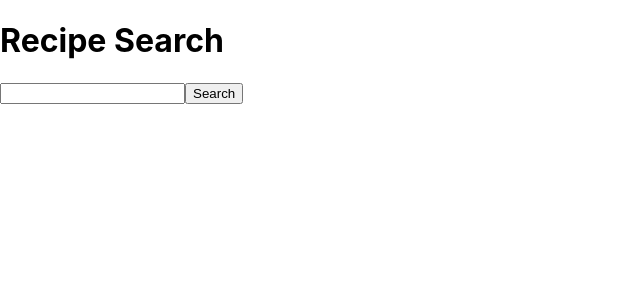
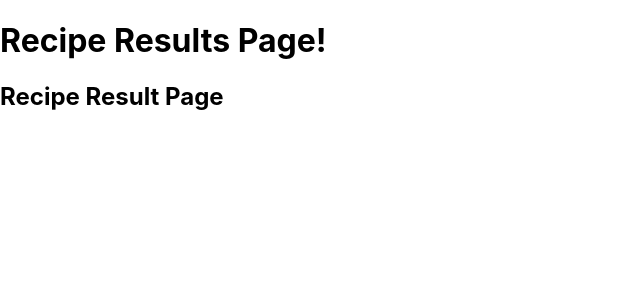
Before and after one commit to Jeffuz/Pantry-Pals, a React (Create React App) app in the folder flask-server/client/: page /recipe_result in a window 1280 px wide. Shown: the top 300 px of the page, without its empty margins (0-640 px from the left). Built offline with nearby package versions, Linux system fonts and the light colour scheme.

Commit message:
multi pages

```diff
--- a/flask-server/client/package.json
+++ b/flask-server/client/package.json
@@ -8,6 +8,7 @@
     "@testing-library/user-event": "^13.5.0",
     "react": "^18.2.0",
     "react-dom": "^18.2.0",
+    "react-router-dom": "^6.13.0",
     "react-scripts": "5.0.1",
     "web-vitals": "^2.1.4"
   },
--- a/flask-server/client/src/App.js
+++ b/flask-server/client/src/App.js
@@ -1,11 +1,23 @@
 import './App.css';
-import { SearchBar } from './SearchBar';
+// import { SearchBar } from './SearchBar';
+import { BrowserRouter, Routes, Route } from 'react-router-dom'
+import Home from './pages/Home'
+import Login from './pages/Login'
+import RecipeResult from './pages/RecipeResult'
+import NoPage from './pages/NoPage'
+
 
 function App() {
   return (
     <div>
-      <h1>Recipe Search</h1>
-      <SearchBar />
+      <BrowserRouter>
+        <Routes>
+          <Route index element = {<Home />} />
+          <Route path="/login" element = {<Login />} />
+          <Route path="/recipe_result" element = {<RecipeResult />} />
+          <Route path="*" element = {<NoPage />} />
+        </Routes>
+      </BrowserRouter>
     </div>
   );
 }
--- /dev/null
+++ b/flask-server/client/src/components/HomeTest.js
@@ -0,0 +1,10 @@
+
+
+
+
+
+export default function HomeTest() {
+    return(
+        <h1>Home Page!</h1>
+    )
+}
--- /dev/null
+++ b/flask-server/client/src/components/LoginTest.js
@@ -0,0 +1,10 @@
+
+
+
+
+
+export default function LoginTest() {
+    return(
+        <h1>Login Page!</h1>
+    )
+}
--- /dev/null
+++ b/flask-server/client/src/components/NoPageTest.js
@@ -0,0 +1,10 @@
+
+
+
+
+
+export default function NoPageTest() {
+    return(
+        <h1>No Page!</h1>
+    )
+}
--- /dev/null
+++ b/flask-server/client/src/components/RecipeResultTest.js
@@ -0,0 +1,10 @@
+
+
+
+
+
+export default function RecipeResultTest() {
+    return(
+        <h1>Recipe Results Page!</h1>
+    )
+}
--- /dev/null
+++ b/flask-server/client/src/pages/Home.js
@@ -0,0 +1,10 @@
+import HomeTest from '../components/HomeTest'
+
+export default function Home(){
+    return (
+        <>
+            <HomeTest />
+            <h2>Home Page</h2>
+        </>
+    )
+}
--- /dev/null
+++ b/flask-server/client/src/pages/Login.js
@@ -0,0 +1,10 @@
+import LoginTest from '../components/LoginTest'
+
+export default function(){
+    return (
+        <>
+            <LoginTest />
+            <h2>Login Page</h2>
+        </>
+    )
+}
--- /dev/null
+++ b/flask-server/client/src/pages/NoPage.js
@@ -0,0 +1,11 @@
+
+import NoPageTest from '../components/NoPageTest'
+
+export default function NoPage(){
+    return (
+        <>
+            <NoPageTest />
+            <h2>Error 404: Not Found</h2>
+        </>
+    )
+}
--- /dev/null
+++ b/flask-server/client/src/pages/RecipeResult.js
@@ -0,0 +1,10 @@
+import RecipeResultTest from '../components/RecipeResultTest'
+
+export default function RecipeResult(){
+    return (
+        <>
+            <RecipeResultTest />
+            <h2>Recipe Result Page</h2>
+        </>
+    )
+}
```
Also changed, not shown: 1 other file (tests, documents, lock files or other folders).
